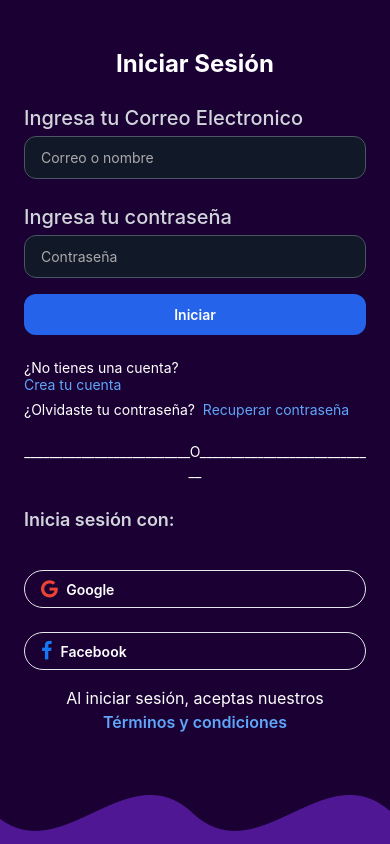
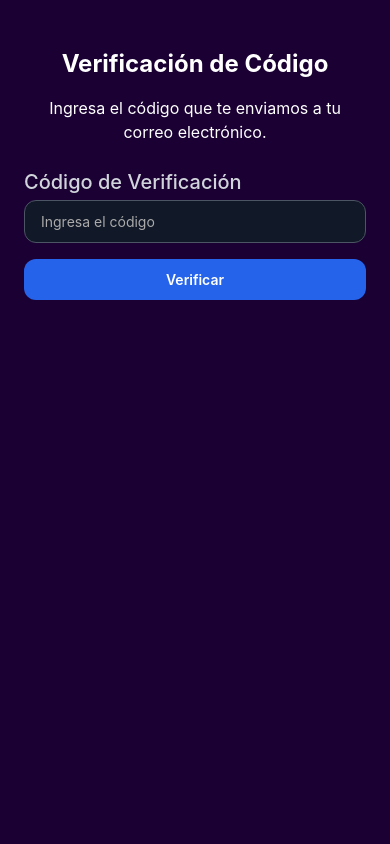
Before and after one commit to lozano2303/tu-evento, a React Native app in the folder TuEventoFrontend (Mobile)/: screen /CodeVerificationScreenRegister in a window 390 px wide. Built offline with nearby package versions, Linux system fonts and the light colour scheme.

Commit message:
feat(frontend mobile):design of login

```diff
--- a/TuEventoFrontend (Mobile)/src/navigation/AppNavigation.tsx
+++ b/TuEventoFrontend (Mobile)/src/navigation/AppNavigation.tsx
@@ -3,6 +3,7 @@ import { createNativeStackNavigator } from '@react-navigation/native-stack';
 import LoginScreen from '../screens/auth/LoginScreen';
 import RegisterScreen from '../screens/auth/RegisterScreen';
 import ForgotPasswordScreen from '../screens/auth/ForgotPasswordScreen';
+import CodeVerificationScreenRegister from '../screens/auth/CodeVerificationScreenRegister';
 
 const Stack = createNativeStackNavigator();
 
@@ -13,6 +14,7 @@ export default function AppNavigator() {
         <Stack.Screen name="LoginScreen" component={LoginScreen} />
         <Stack.Screen name="RegisterScreen" component={RegisterScreen} />
         <Stack.Screen name="ForgotPasswordScreen" component={ForgotPasswordScreen} />
+        <Stack.Screen name="CodeVerificationScreenRegister" component={CodeVerificationScreenRegister} />
       </Stack.Navigator>
     </NavigationContainer>
   );
--- /dev/null
+++ b/TuEventoFrontend (Mobile)/src/screens/auth/CodeVerificationScreenRegister.tsx
@@ -0,0 +1,28 @@
+import { View, Text, Image, TouchableOpacity  } from "react-native";
+import Input from "../../components/Input";
+import Button from "../../components/Button";
+import { useNavigation } from "@react-navigation/native";
+
+export default function CodeVerificationScreenRegister() {
+    View
+  return (
+    <View className="flex-1 bg-[#1a0033] items-center px-6 w-full h-full relative ">
+        <View className="w-full top-12 ">
+        {/* Título */}
+        <Text className="text-white text-2xl font-bold mb-4 text-center">
+            Verificación de Código
+        </Text>
+        <Text className="text-white text-base mb-4 text-center">
+            Ingresa el código que te enviamos a tu correo electrónico.
+        </Text>
+        {/* Inputs */}
+        <Input
+        label="Código de Verificación"
+        placeholder="Ingresa el código"
+        />
+        {/* Botón */}
+        <Button label="Verificar" />
+        </View>
+    </View>
+    );
+}
--- a/TuEventoFrontend (Mobile)/src/screens/auth/RegisterScreen.tsx
+++ b/TuEventoFrontend (Mobile)/src/screens/auth/RegisterScreen.tsx
@@ -4,6 +4,7 @@ import Input from "../../components/Input";
 import Button from "../../components/Button";
 import RedSocialButton from "../../components/RedSocialButton";
 import { registerUser } from '../../api/services/UserApi';
+import { useNavigation } from "@react-navigation/native";
 
 export default function RegisterScreen() {
   // Estado para capturar los datos del formulario
@@ -13,6 +14,12 @@ export default function RegisterScreen() {
     email: '',
     password: ''
   });
+
+     const navigation = useNavigation();
+
+    const handleGoToRegister = () => {
+      navigation.navigate("CodeVerificationScreenRegister" as never);
+    };
 
   const [loading, setLoading] = useState(false);
 
@@ -43,25 +50,10 @@ export default function RegisterScreen() {
       // Llamar al API
       const result = await registerUser(userData);
 
-      // Mostrar alert de éxito
-      Alert.alert(
-        'Registro Exitoso',
-        `¡Bienvenido ${result.fullName || formData.fullName}! Tu cuenta ha sido creada correctamente.`,
-        [
-          {
-            text: 'Continuar',
-            onPress: () => {
-              // Limpiar formulario después del éxito
-              setFormData({
-                fullName: '',
-                telephone: '',
-                email: '',
-                password: ''
-              });
-            }
-          }
-        ]
-      );
+      console.log('Registro exitoso:', result);
+      // Navegar a la pantalla de verificación de código
+      handleGoToRegister();
+
 
     } catch (error: any) {
       console.error('Error en el registro:', error);
```
